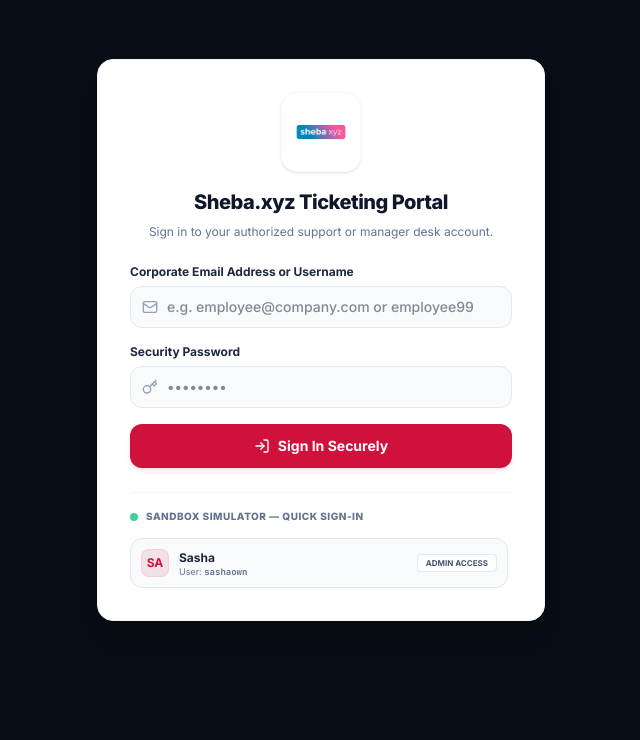
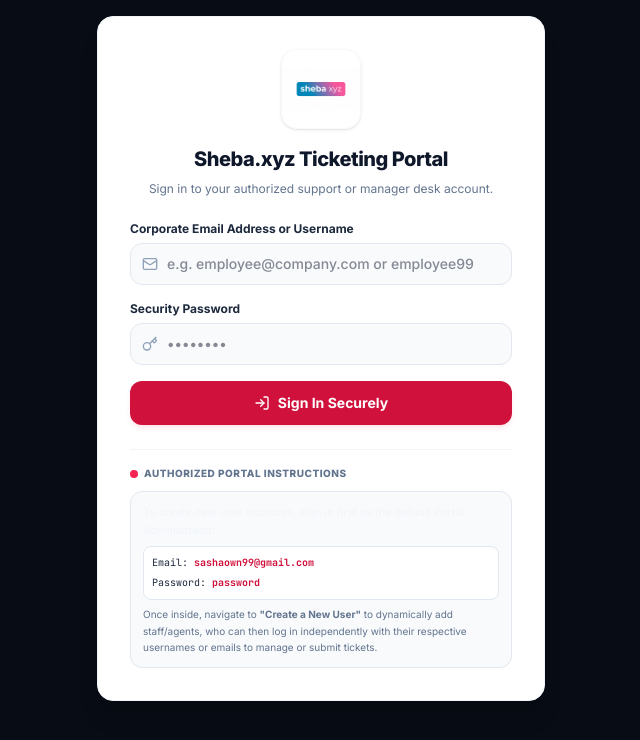
Before and after one commit to sashaown99-source/Ticketing-portal, a React (Vite) app: page / in a window 1280 px wide. Shown: the top 740 px of the page, without its empty margins (319-959 px from the left). Built offline with nearby package versions, Linux system fonts and the light colour scheme.

Commit message:
refactor: remove sandbox simulator utility
Deprecate the developer sandbox quick-login tool in favor of standard authentication flows. Updated documentation and user data to support testing via actual sign-in credentials.

```diff
--- a/src/App.tsx
+++ b/src/App.tsx
@@ -74,49 +74,6 @@
 
   return (
     <div className="min-h-screen bg-[#060a13] flex flex-col text-slate-100">
-
-      {/* Dynamic Sandbox Workflow Simulator Bar at the top of the interface */}
-      <div className="bg-[#0b0e17] border-b border-slate-800/80 px-4 py-2.5 flex items-center justify-between gap-4 text-xs">
-        <div className="flex items-center gap-2 shrink-0 select-none">
-          <span className="flex h-2.5 w-2.5 relative">
-            <span className="animate-ping absolute inline-flex h-full w-full rounded-full bg-emerald-400 opacity-75"></span>
-            <span className="relative inline-flex rounded-full h-2.5 w-2.5 bg-emerald-500"></span>
-          </span>
-          <span className="font-extrabold text-[10px] uppercase tracking-wider text-slate-300">Sandbox Simulator</span>
-        </div>
-
-        {/* Horizontal scrollable row of users */}
-        <div className="flex items-center gap-2 overflow-x-auto py-0.5 max-w-[70%] no-scrollbar">
-          {users.map(u => {
-            const isActive = currentUser.id === u.id;
-            return (
-              <button
-                key={u.id}
-                onClick={() => setCurrentUser(u)}
-                className={`px-3 py-1.5 rounded-lg text-[11px] font-bold transition flex items-center gap-1.5 cursor-pointer shrink-0 border ${
-                  isActive
-                    ? 'bg-blue-600/20 text-blue-400 border-blue-500/40 shadow-sm shadow-blue-500/5'
-                    : 'bg-[#121824] hover:bg-slate-800 text-slate-400 border-slate-800/60'
-                }`}
-              >
-                <div className="w-4.5 h-4.5 rounded bg-blue-600/10 text-blue-400 border border-blue-500/10 flex items-center justify-center text-[9px] font-bold">
-                  {u.name.substring(0, 2).toUpperCase()}
-                </div>
-                <span>{u.name}</span>
-                <span className={`text-[8px] px-1.5 py-0.2 rounded font-extrabold uppercase ${
-                  isActive ? 'bg-blue-500/25 text-blue-300' : 'bg-slate-800 text-slate-500'
-                }`}>
-                  {u.role}
-                </span>
-              </button>
-            );
-          })}
-        </div>
-
-        <div className="text-[10px] text-slate-450 font-semibold font-mono hidden lg:block shrink-0">
-          Logged In: <span className="text-blue-400 font-bold">{currentUser.name}</span> ({currentUser.role})
-        </div>
-      </div>
 
       {/* Main Structural Frame */}
       <div className="flex-1 flex flex-col md:flex-row relative">
--- a/src/components/Login.tsx
+++ b/src/components/Login.tsx
@@ -119,44 +119,27 @@
           </button>
         </form>
 
-        {/* Sandbox Quick-Login Switcher */}
-        {users.length > 0 && (
-          <div className="pt-4 border-t border-slate-100 space-y-3.5">
-            <div className="flex items-center gap-2">
-              <span className="flex h-2 w-2 rounded-full bg-emerald-500 animate-pulse" />
-              <span className="text-[10px] font-extrabold text-slate-500 uppercase tracking-wider">
-                Sandbox Simulator &mdash; Quick Sign-In
-              </span>
+        {/* Professional Authorized Credentials Tip */}
+        <div className="pt-4 border-t border-slate-100 space-y-2.5">
+          <div className="flex items-center gap-1.5">
+            <span className="flex h-2 w-2 rounded-full bg-blue-500" />
+            <span className="text-[10px] font-extrabold text-slate-500 uppercase tracking-wider">
+              Authorized Portal Instructions
+            </span>
+          </div>
+          <div className="bg-slate-50 border border-slate-200 rounded-xl p-3 text-[11px] text-slate-650 space-y-1.5 leading-relaxed">
+            <p>
+              To create new user accounts, sign in first as the default Portal Administrator:
+            </p>
+            <div className="bg-white border border-slate-200 rounded-lg p-2 font-mono text-[10px] space-y-1 text-slate-800">
+              <div>Email: <span className="font-bold text-blue-600">sashaown99@gmail.com</span></div>
+              <div>Password: <span className="font-bold text-blue-600">password</span></div>
             </div>
-            <div className="grid grid-cols-1 gap-2 max-h-44 overflow-y-auto pr-1">
-              {users.map(u => (
-                <button
-                  key={u.id}
-                  type="button"
-                  onClick={() => setCurrentUser(u)}
-                  className="w-full text-left bg-slate-50 hover:bg-blue-50/40 active:bg-blue-50 border border-slate-200 hover:border-blue-300 rounded-xl p-2.5 flex items-center justify-between transition cursor-pointer group"
-                >
-                  <div className="flex items-center gap-2.5 min-w-0">
-                    <div className="w-7 h-7 rounded-lg bg-blue-600/10 text-blue-600 flex items-center justify-center text-xs font-bold border border-blue-500/10 uppercase shrink-0">
-                      {u.name.substring(0, 2)}
-                    </div>
-                    <div className="min-w-0">
-                      <p className="text-xs font-bold text-slate-800 truncate leading-tight group-hover:text-blue-700 transition">
-                        {u.name}
-                      </p>
-                      <p className="text-[9px] text-slate-500 truncate mt-0.5 leading-none">
-                        User: <span className="font-mono font-semibold">{u.username || u.email.split('@')[0]}</span>
-                      </p>
-                    </div>
-                  </div>
-                  <span className="bg-white px-2 py-0.5 rounded text-[8px] font-bold text-slate-600 uppercase border border-slate-200 group-hover:bg-blue-100 group-hover:text-blue-700 group-hover:border-blue-200 transition">
-                    {u.role}
-                  </span>
-                </button>
-              ))}
-            </div>
+            <p className="text-[10px] text-slate-500">
+              Once inside, navigate to <strong>&quot;Create a New User&quot;</strong> to dynamically add staff/agents, who can then log in independently with their respective usernames or emails to manage or submit tickets.
+            </p>
           </div>
-        )}
+        </div>
 
 
 
--- a/src/components/UserManagement.tsx
+++ b/src/components/UserManagement.tsx
@@ -454,7 +454,7 @@
           </div>
 
           <div className="p-4 bg-[#121c33]/40 border-t border-slate-800/80 text-[10px] text-slate-400 font-bold leading-relaxed">
-            💡 Quick Tip: Newly created or updated users immediately populate in the top "SANDBOX SIMULATOR" profiles bar above, allowing you to instantly switch login active identities to test custom ticket creations and workflows.
+            💡 Quick Tip: Newly created users immediately exist in the database. To test their ticket flows or check their dashboard access, simply click "Sign Out Account" on the sidebar and sign back in using their customized email address or username and password.
           </div>
         </div>
 
--- a/src/data/dummyData.ts
+++ b/src/data/dummyData.ts
@@ -9,6 +9,7 @@
     username: 'sashaown',
     employeeId: 'EMP-001',
     department: 'Corporate Admin',
+    password: 'password',
     avatarUrl: undefined
   }
 ];
```
